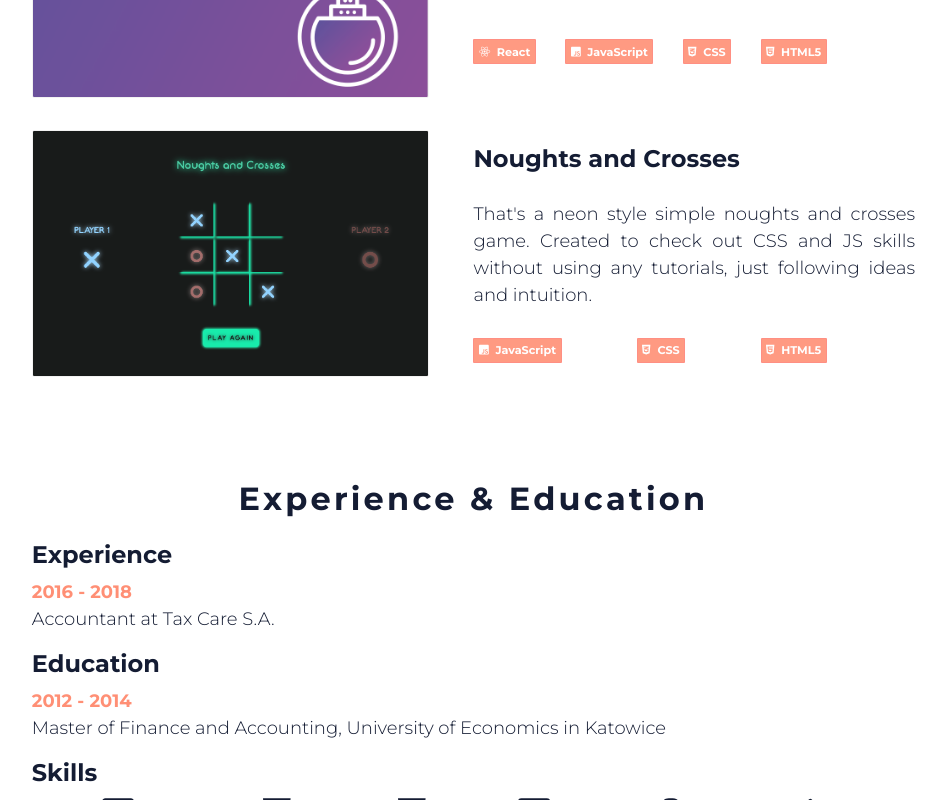
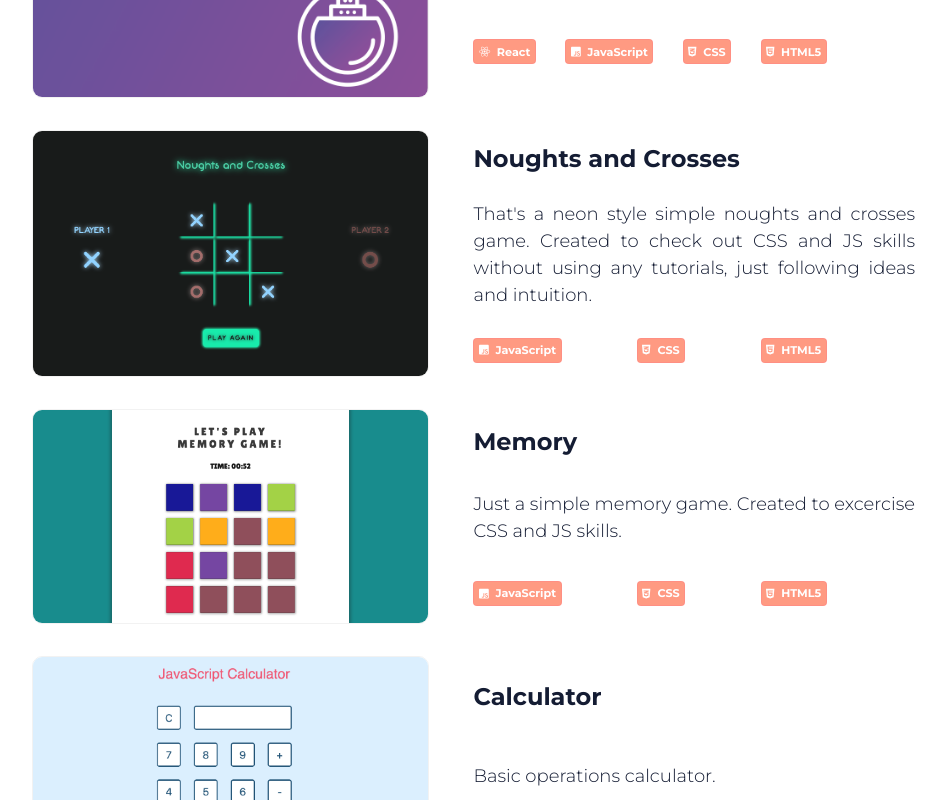
Before and after one commit to anitakniaziew/website, a Next.js app: page / in a window 1280 px wide. Shown: the part 1360-2160 px from the top of the page, without its empty margins (205-1151 px from the left). Built offline with nearby package versions, Linux system fonts and the light colour scheme.

Commit message:
Add projects, styles fixing

```diff
--- a/components/Contact.js
+++ b/components/Contact.js
@@ -10,7 +10,7 @@ export default function Contact(props) {
     <div className="section" ref={props.reference}>
       <h1>Contact</h1>
       <div className={styles.contactList}>
-        <a href="mailto:anita.kniaziew@gmail.com">
+        <a href="mailto:@gmail.com">
           <FontAwesomeIcon className={styles.contactIcon} icon={faInbox} />
         </a>
         <a href="https://github.com/anitakniaziew">
--- a/components/Header.module.css
+++ b/components/Header.module.css
@@ -2,7 +2,6 @@
     color: whitesmoke;
     background: linear-gradient(180deg, rgb(255,103,133) 0%, rgb(255,143,117) 59%, rgb(255,182,101) 100%);
     width: 6%;
-    padding: 0.5em;
     letter-spacing: 0.1em;
     position: fixed;
     height: 100%;
--- a/components/NavItem.module.css
+++ b/components/NavItem.module.css
@@ -1,6 +1,7 @@
 .navIcon {
     font-size: 1.5em;
     transition: 0.2s;
+    padding: 0.6em;
 }
 
 .navIcon:hover {
--- a/components/Project.js
+++ b/components/Project.js
@@ -12,7 +12,7 @@ export default class Project extends React.Component {
           <p>{this.props.description}</p>
           <ul className={styles.techList}>
             {this.props.stacks.map((tech) => (
-              <Tech name={tech.name} icon={tech.icon}></Tech>
+              <Tech key={tech.name} name={tech.name} icon={tech.icon}></Tech>
             ))}
           </ul>
         </div>
--- a/components/Project.module.css
+++ b/components/Project.module.css
@@ -8,7 +8,7 @@
     width: 45%;
     height: auto;
     border: 1px solid rgb(241, 241, 241);
-    border-radius: 2px;
+    border-radius: 10px;
     opacity: 0.9;
 }
 
--- a/components/Projects.js
+++ b/components/Projects.js
@@ -23,6 +23,18 @@ export default function Projects(props) {
         description="That's a neon style simple noughts and crosses game. Created to check out CSS and JS skills without using any tutorials, just following ideas and intuition."
         stacks={[tech.js, tech.css, tech.html]}
       ></Project>
+      <Project
+        name="Memory"
+        img="./memory.png"
+        description="Just a simple memory game. Created to excercise CSS and JS skills."
+        stacks={[tech.js, tech.css, tech.html]}
+      ></Project>
+      <Project
+        name="Calculator"
+        img="./calculator.png"
+        description="Basic operations calculator."
+        stacks={[tech.js, tech.css, tech.html]}
+      ></Project>
     </div>
   );
 }
--- a/components/Tech.module.css
+++ b/components/Tech.module.css
@@ -1,7 +1,7 @@
 
 .techBox {
     border: 1px solid rgba(255,103,133,0.2);
-    border-radius: 1px;
+    border-radius: 4px;
     padding: 0.4em;
     color: white;
     background-color: rgba(255,143,117,0.9);
```
Also changed, not shown: public/calculator.png (added), public/memory.png (added).
